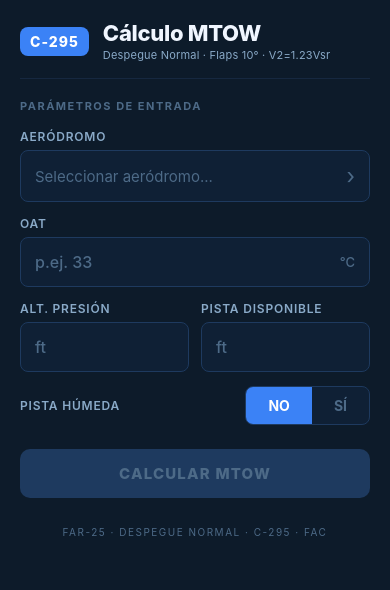
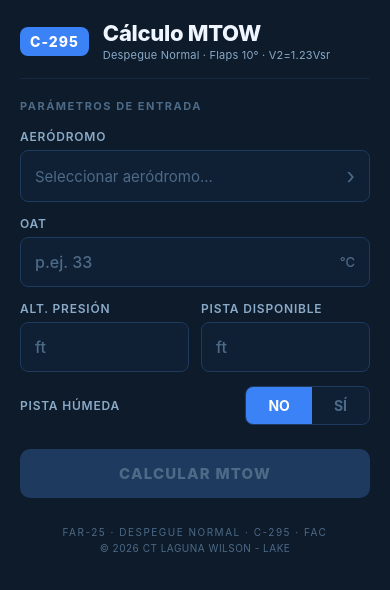
Before and after one commit to sebasl10/mtow-c295, a React Native app: screen / in a window 390 px wide. Shown: the top 590 px of the page. Built offline with nearby package versions, Linux system fonts and the light colour scheme.

Commit message:
Copyright

```diff
--- a/App.tsx
+++ b/App.tsx
@@ -175,6 +175,9 @@ export default function App() {
             <Text style={styles.footerText}>
               FAR-25 · DESPEGUE NORMAL · C-295 · FAC
             </Text>
+            <Text style={styles.footerCopyright}>
+              © {new Date().getFullYear()} CT LAGUNA WILSON - LAKE
+            </Text>
           </View>
         </ScrollView>
       </KeyboardAvoidingView>
@@ -302,4 +305,10 @@ const styles = StyleSheet.create({
     fontSize: 10,
     letterSpacing: 1.5,
   },
+  footerCopyright: {
+    color: COLORS.textMuted,
+    fontSize: 10,
+    letterSpacing: 0.5,
+    marginTop: 4,
+  },
 });
```
